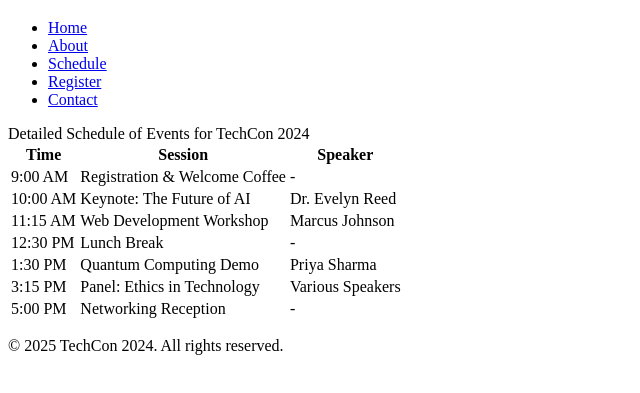
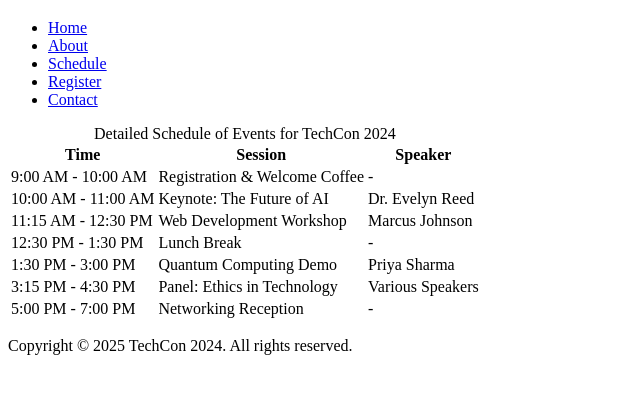
Before and after one commit to danny7d7/TechCon_HTML, a plain HTML site: page techcon_website/schedule.html in a window 1280 px wide. Shown: the part 61-454 px from the top of the page, without its empty margins (0-640 px from the left). Drawn offline with Linux system fonts and the light colour scheme.

Commit message:
Update schedule.html

```diff
--- a/techcon_website/schedule.html
+++ b/techcon_website/schedule.html
@@ -20,11 +20,10 @@
     </header>
 
     <main>
-        <!-- THE CHECKER IS SPECIFICALLY LOOKING FOR THIS SUMMARY TAG -->
-        <summary>Detailed Schedule of Events for TechCon 2024</summary>
-
-        <!-- THE CHECKER IS ALSO LOOKING FOR THIS TABLE STRUCTURE -->
+        <!-- TABLE WITH CAPTION -->
         <table>
+            <!-- ADD THIS CAPTION TAG WITH THE EXACT TEXT -->
+            <caption>Detailed Schedule of Events for TechCon 2024</caption>
             <thead>
                 <tr>
                     <th scope="col">Time</th>
@@ -34,37 +33,37 @@
             </thead>
             <tbody>
                 <tr>
-                    <td>9:00 AM</td>
+                    <td>9:00 AM - 10:00 AM</td>
                     <td>Registration & Welcome Coffee</td>
                     <td>-</td>
                 </tr>
                 <tr>
-                    <td>10:00 AM</td>
+                    <td>10:00 AM - 11:00 AM</td>
                     <td>Keynote: The Future of AI</td>
                     <td>Dr. Evelyn Reed</td>
                 </tr>
                 <tr>
-                    <td>11:15 AM</td>
+                    <td>11:15 AM - 12:30 PM</td>
                     <td>Web Development Workshop</td>
                     <td>Marcus Johnson</td>
                 </tr>
                 <tr>
-                    <td>12:30 PM</td>
+                    <td>12:30 PM - 1:30 PM</td>
                     <td>Lunch Break</td>
                     <td>-</td>
                 </tr>
                 <tr>
-                    <td>1:30 PM</td>
+                    <td>1:30 PM - 3:00 PM</td>
                     <td>Quantum Computing Demo</td>
                     <td>Priya Sharma</td>
                 </tr>
                 <tr>
-                    <td>3:15 PM</td>
+                    <td>3:15 PM - 4:30 PM</td>
                     <td>Panel: Ethics in Technology</td>
                     <td>Various Speakers</td>
                 </tr>
                 <tr>
-                    <td>5:00 PM</td>
+                    <td>5:00 PM - 7:00 PM</td>
                     <td>Networking Reception</td>
                     <td>-</td>
                 </tr>
@@ -73,7 +72,8 @@
     </main>
 
     <footer>
-        <p>&copy; 2025 TechCon 2024. All rights reserved.</p>
+        <!-- CHANGED THE FOOTER TEXT TO INCLUDE THE WORD "Copyright" -->
+        <p>Copyright © 2025 TechCon 2024. All rights reserved.</p>
     </footer>
 </body>
 </html>
```
